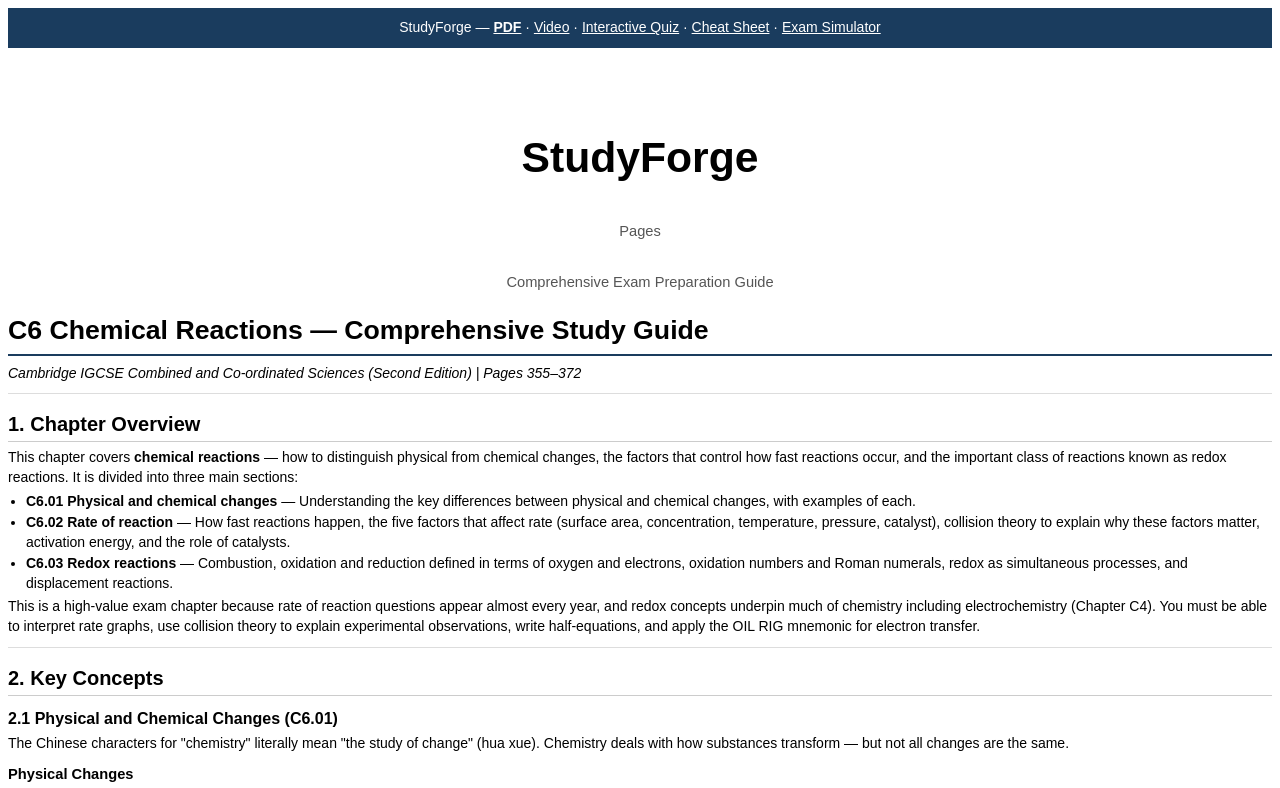
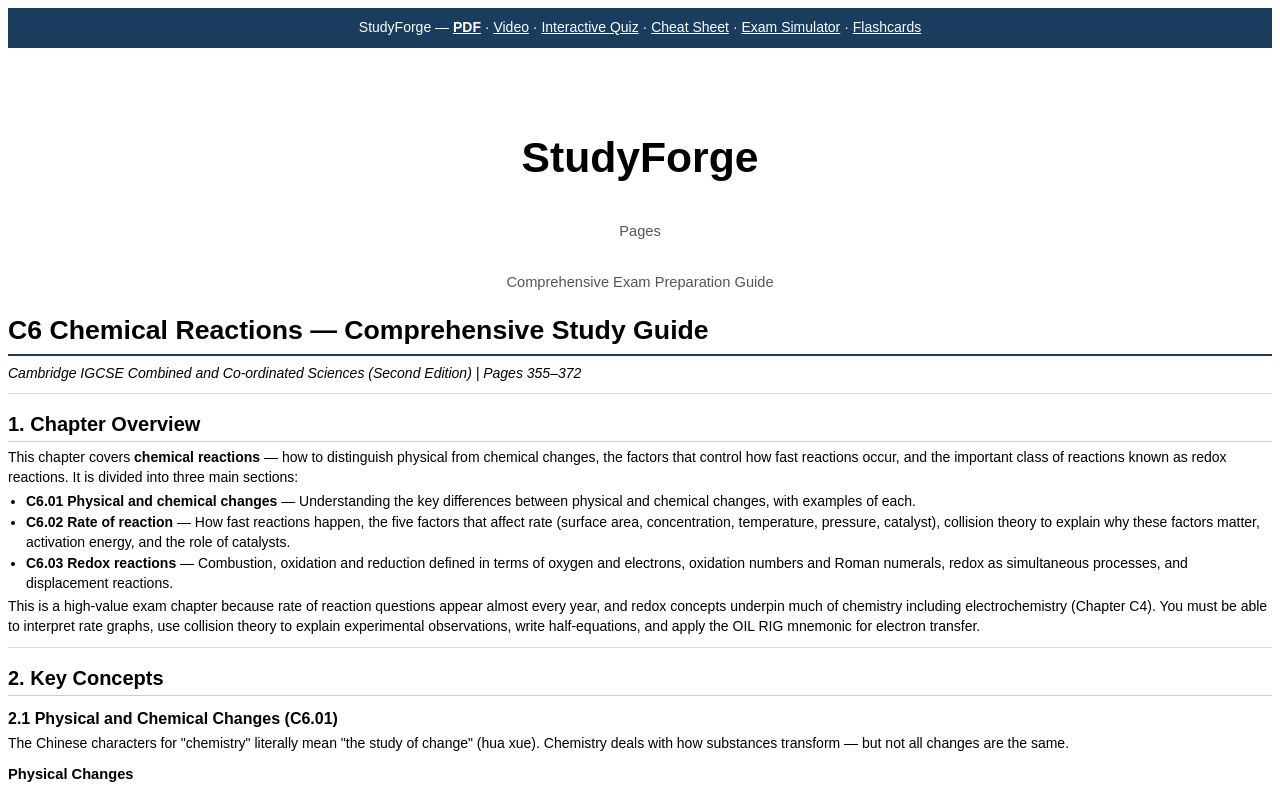
Before and after one commit to deepakp1308/study-guide-c6, a plain HTML site: page index.html in a window 1280 px wide. Shown: the top 788 px of the page. Drawn offline with Linux system fonts and the light colour scheme.

Commit message:
Update study guide + enhancements

```diff
--- a/index.html
+++ b/index.html
@@ -125,7 +125,7 @@
 </style>
 </head>
 <body>
-<div style="position:sticky;top:0;background:#1a3c5e;color:white;padding:10px 20px;text-align:center;z-index:999;font-family:Arial,sans-serif;font-size:14px;">StudyForge &mdash; <a href="study_guide.pdf" download style="color:white;text-decoration:underline;font-weight:bold;">PDF</a> &middot; <a href="study_guide.mp4" download style="color:white;text-decoration:underline;">Video</a> &middot; <a href="quiz.html" style="color:white;text-decoration:underline;">Interactive Quiz</a> &middot; <a href="cheat_sheet.pdf" style="color:white;text-decoration:underline;">Cheat Sheet</a> &middot; <a href="exam_simulator.html" style="color:white;text-decoration:underline;">Exam Simulator</a></div>
+<div style="position:sticky;top:0;background:#1a3c5e;color:white;padding:10px 20px;text-align:center;z-index:999;font-family:Arial,sans-serif;font-size:14px;">StudyForge &mdash; <a href="study_guide.pdf" download style="color:white;text-decoration:underline;font-weight:bold;">PDF</a> &middot; <a href="study_guide.mp4" download style="color:white;text-decoration:underline;">Video</a> &middot; <a href="quiz.html" style="color:white;text-decoration:underline;">Interactive Quiz</a> &middot; <a href="cheat_sheet.pdf" style="color:white;text-decoration:underline;">Cheat Sheet</a> &middot; <a href="exam_simulator.html" style="color:white;text-decoration:underline;">Exam Simulator</a> &middot; <a href="C6_Chemical_Reactions_Flashcards.pdf" style="color:white;text-decoration:underline;">Flashcards</a></div>
 <div class="cover">
   <h1>StudyForge</h1>
   <div class="subtitle"></div>
```
Also changed, not shown: 1 other file.
